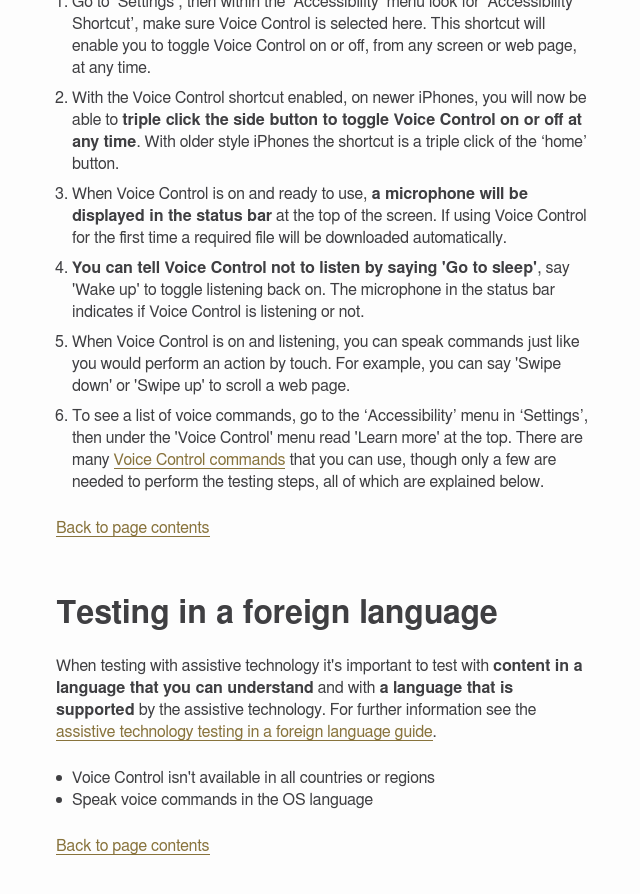
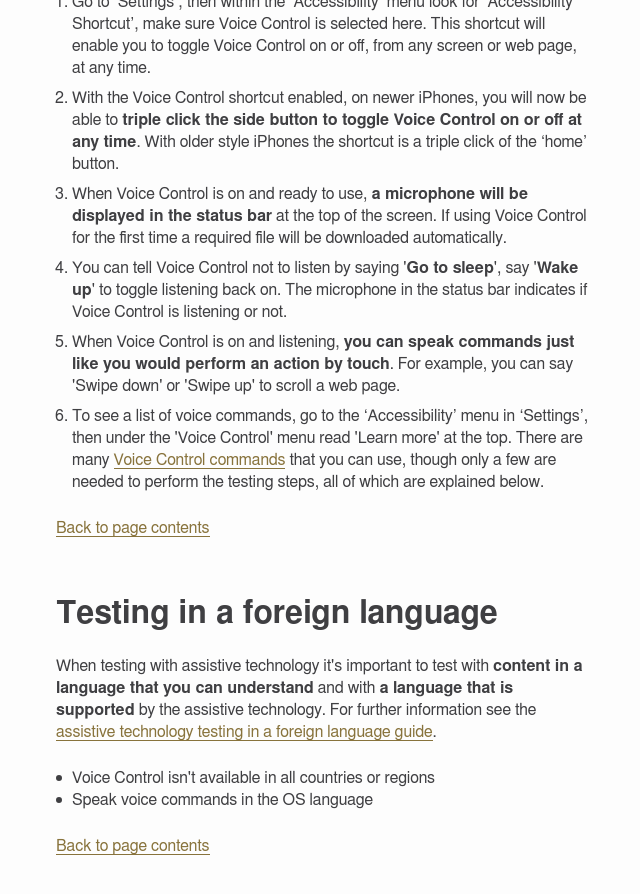
Before and after one commit to bbc/accessibility-news-and-you, a Jekyll site: the page assistive-technology/testing-steps/voice-control-ios.html, which Jekyll copies as it is, in a window 1280 px wide and 900 px high, scrolled down 709 px. Shown: the top 894 px of the window, without its empty margins (316-956 px from the left). Built offline with Jekyll 4.4.1, drawn with Linux system fonts in a browser that asks for light colours.

Commit message:
minor updates

```diff
--- a/assistive-technology/testing-steps/dragon-windows.html
+++ b/assistive-technology/testing-steps/dragon-windows.html
@@ -44,7 +44,7 @@
 
                 <li role="listitem">When Dragon is open, <b>the Dragon Bar will be displayed on screen</b>, usually at the top in the middle.</li>
 
-                <li role="listitem"><b>Check your user profile is being used</b>. It's important to always use your own user profile, this enables the software to work well for you, with your accent and voice. You maybe prompted to select a user profile when opening Dragon, if not in the Dragon Bar, <b>go to 'Settings', then under 'Profile', select 'Open user profile'</b>. If you've just followed the set up steps, your user profile will have been created and can be selected in the 'Open User Profile' window.</li>
+                <li role="listitem"><b>Check your user profile is being used</b>. It's important to always use your own user profile, this enables the software to work well for you, with your accent and voice. You maybe prompted to select a user profile when opening Dragon, if not in the Dragon Bar, <b>go to 'Settings', then under 'Profile', select 'Open user profile'</b>. If you've just followed the set up steps, your user profile will have been created and can be selected in the 'Open user profile' window.</li>
 
                 <li role="listitem">Before you can use voice commands you need to <b>switch the microphone on</b>, this allows Dragon to listen. In the Dragon Bar, look for the microphone button.</li>
 
@@ -56,7 +56,7 @@
 
                 <li role="listitem">If using Dragon for the first time, follow the interactive tutorial, say 'Open tutorial'.</li>
 
-                <li role="listitem"><b>To exit and close Dragon</b>, in the Dragon Bar, go to 'Tools', then select 'Exit Dragon'. Alternatively, you can right click the 'Dragon' app in the taskbar, then click the close icon.</li>
+                <li role="listitem">To exit and close Dragon, in the Dragon Bar, go to 'Tools', then select 'Exit Dragon'. Alternatively, you can right click the 'Dragon' app in the taskbar, then click the close icon.</li>
 
                 <li role="listitem">If you find Dragon is <b>having difficulty understanding your voice commands</b>, try speaking slower and as clearly as possible. Also make sure there is no background noise, to reduce this, you could use headphones with a microphone.</li>
             </ol>
--- a/assistive-technology/testing-steps/voice-access-android.html
+++ b/assistive-technology/testing-steps/voice-access-android.html
@@ -46,13 +46,13 @@
 
                 <li role="listitem">When Voice Access is on, <b>a voice icon will be displayed in the status bar</b> at the top of the screen.</li>
 
-                <li role="listitem">Once on, to use voice commands you need to <b>tell Voice Access to listen</b>. You can toggle listening on or off, from any screen or web page, at any time. In notifications, under Voice Access, look for 'Tap to start' to toggle listening on, or 'Tap to pause' to toggle listening off. <b>When Voice Access is listening, a listening icon will be displayed at the top of the screen</b>. If you can't see the icon, try saying a command to help you locate it, such as 'Scroll down'. If you still can't see the listening icon, go to the home screen and tap the 'Voice Access' icon, then try again to locate the listening icon.</li>
+                <li role="listitem">Once on, to use voice commands <b>you need to tell Voice Access to listen</b>. You can toggle listening on or off, from any screen or web page, at any time. In notifications, under Voice Access, look for 'Tap to start' to toggle listening on, or 'Tap to pause' to toggle listening off. <b>When Voice Access is listening, a listening icon will be displayed at the top of the screen</b>. If you can't see the icon, try saying a command to help you locate it, such as 'Scroll down'. If you still can't see the listening icon, go to the home screen and tap the 'Voice Access' icon, then try again to locate the listening icon.</li>
 
-                <li role="listitem">When Voice Access is on and listening, you can speak commands just like you would perform an action by touch. For example, you can say 'Swipe down' or 'Swipe up' to scroll a web page.</li>
+                <li role="listitem">When Voice Access is on and listening, <b>you can speak commands just like you would perform an action by touch</b>. For example, you can say 'Swipe down' or 'Swipe up' to scroll a web page.</li>
 
                 <li role="listitem">If using Voice Access for the first time, follow the tutorial. To do the tutorial again, you can say 'Open tutorial'.</li>
 
-                <li role="listitem">To see a <b>list of voice commands</b>, say 'Help'. There are many <a href="https://support.google.com/accessibility/android/answer/6151854?hl=en&ref_topic=6151842#zippy=">Voice Access commands</a> that you can use, though only a few are needed to perform the testing steps, all of which are explained below.</li>
+                <li role="listitem">To see a list of voice commands, say 'Help'. There are many <a href="https://support.google.com/accessibility/android/answer/6151854?hl=en&ref_topic=6151842#zippy=">Voice Access commands</a> that you can use, though only a few are needed to perform the testing steps, all of which are explained below.</li>
             </ol>
 
             <a href="#page-contents" class="back-to">Back to page contents</a>
--- a/assistive-technology/testing-steps/voice-control-ios.html
+++ b/assistive-technology/testing-steps/voice-control-ios.html
@@ -44,9 +44,9 @@
 
                 <li role="listitem">When Voice Control is on and ready to use, <b>a microphone will be displayed in the status bar</b> at the top of the screen. If using Voice Control for the first time a required file will be downloaded automatically.</li>
 
-                <li role="listitem"><b>You can tell Voice Control not to listen by saying 'Go to sleep'</b>, say 'Wake up' to toggle listening back on. The microphone in the status bar indicates if Voice Control is listening or not.</li>
+                <li role="listitem">You can tell Voice Control not to listen by saying '<b>Go to sleep</b>', say '<b>Wake up</b>' to toggle listening back on. The microphone in the status bar indicates if Voice Control is listening or not.</li>
 
-                <li role="listitem">When Voice Control is on and listening, you can speak commands just like you would perform an action by touch. For example, you can say 'Swipe down' or 'Swipe up' to scroll a web page.</li>
+                <li role="listitem">When Voice Control is on and listening, <b>you can speak commands just like you would perform an action by touch</b>. For example, you can say 'Swipe down' or 'Swipe up' to scroll a web page.</li>
 
                 <li role="listitem">To see a list of voice commands, go to the ‘Accessibility’ menu in ‘Settings’, then under the 'Voice Control' menu read 'Learn more' at the top. There are many <a href="https://support.apple.com/en-gb/HT210417">Voice Control commands</a> that you can use, though only a few are needed to perform the testing steps, all of which are explained below.</li>
             </ol>
@@ -138,7 +138,7 @@
 
                 <li role="listitem">If you are unable to activate the element by the above methods, say '<b>Show numbers</b>' or '<b>Show names</b>', you will now be presented with a number or name for each element. Say 'Tap' followed by the displayed number or name for the element, such as '<b>Tap 5</b>' or 'Tap Settings'.</li>
 
-                <li role="listitem">If you are still unable to activate the element, say '<b>Show grid</b>', a numbered grid will now be displayed over the page. Locate the grid number where you would tap to activate the element, then say 'Tap' plus the grid number, for example 'Tap 3'. The central area of the grid square is used as the tap point, this needs to be over the element, if it is not, say the grid number, for example '3', you will then be presented with a smaller grid to select from. To hide the grid, say '<b>Hide grid</b></li>
+                <li role="listitem">If you are still unable to activate the element, say '<b>Show grid</b>', a numbered grid will now be displayed over the page. Locate the grid number where you would tap to activate the element, then say 'Tap' plus the grid number, for example 'Tap 3'. The central area of the grid square is used as the tap point, this needs to be over the element, if it is not, say the grid number, for example '3', you will then be presented with a smaller grid to select from. To hide the grid, say '<b>Hide grid</b>'</li>
 
                 <li role="listitem">Go through all actionable elements in the component including those within expandable or popup content, activating each element in turn, until you reach the end of the component you're testing.</li>
             </ol>
```
